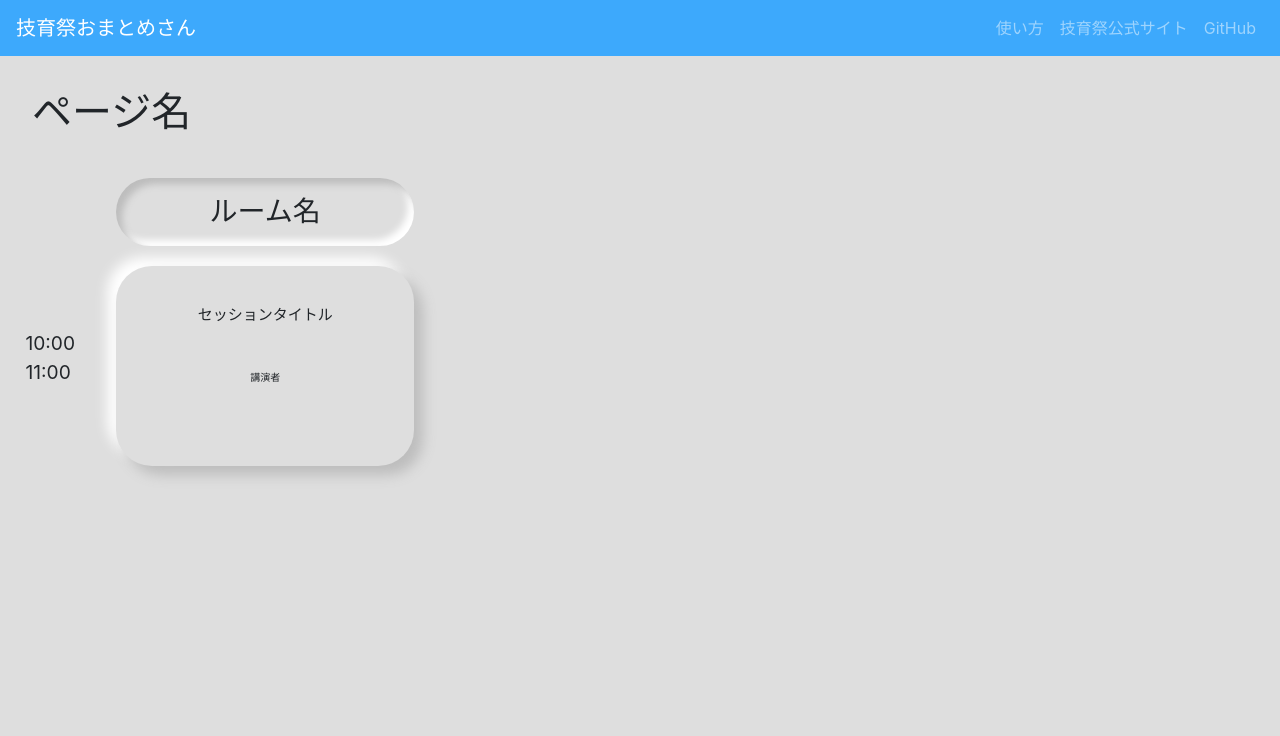
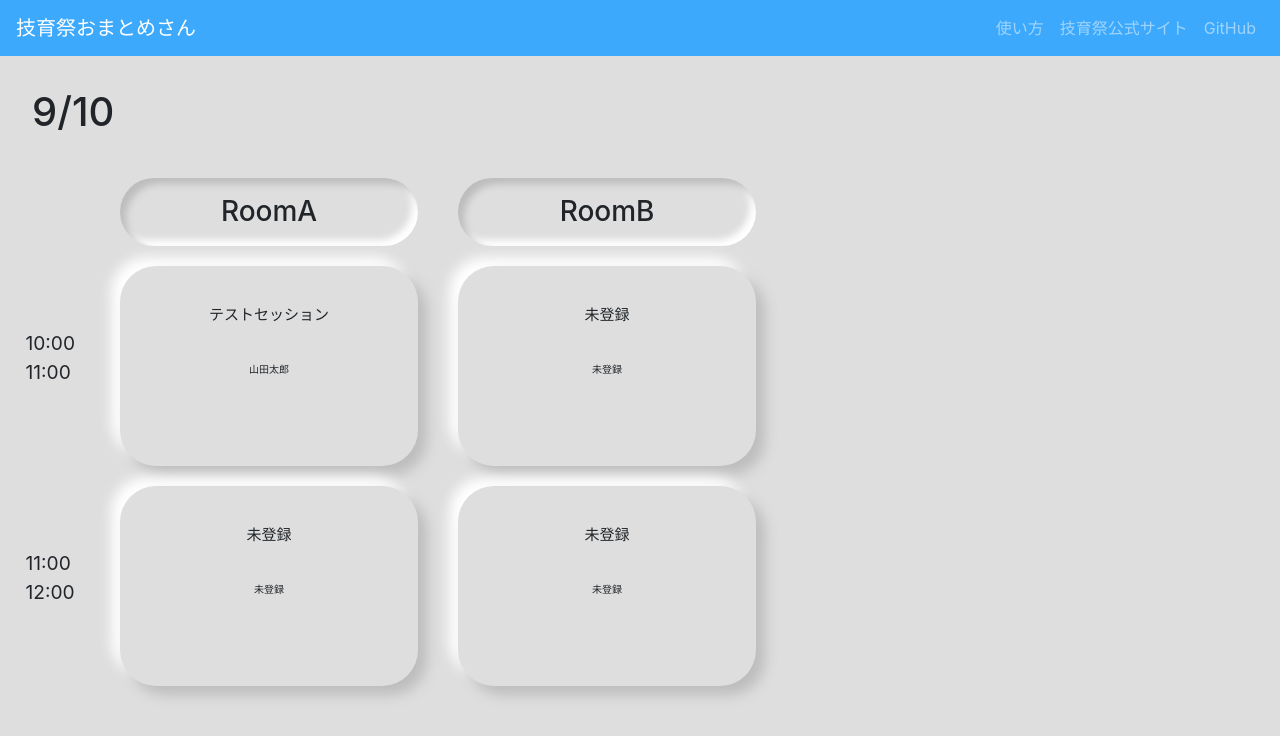
Before and after one commit to soukatsu-ouc-programmers/Twist, a Nuxt app in the folder frontend/src/: page / in a window 1280 px wide. Shown: the top 736 px of the page. Built offline with nearby package versions, Linux system fonts and the light colour scheme.

Commit message:
設定ファイルからトップページ周りをレンダリングできるようにした

```diff
--- /dev/null
+++ b/frontend/src/assets/settings/setting.json
@@ -0,0 +1,5 @@
+{
+    "eventName": "テストイベント",
+    "hashTag": "#test",
+    "sessionInfo": ["timetable.csv"]
+}
--- /dev/null
+++ b/frontend/src/assets/settings/timetable.json
@@ -0,0 +1,24 @@
+{
+    "day": "9/10",
+    "rooms": ["RoomA", "RoomB"],
+    "periods": [
+        {
+            "since": "10:00",
+            "until": "11:00"
+        },
+        {
+            "since": "11:00",
+            "until": "12:00"
+        }
+    ],
+    "sessions": [
+        {
+            "room": "RoomA",
+            "hashTag": "#roomA",
+            "since": "10:00",
+            "until": "11:00",
+            "sessionTitle": "テストセッション",
+            "sessionSpeaker": "山田太郎"
+        }
+    ]
+}
--- a/frontend/src/components/ColumnTitle.vue
+++ b/frontend/src/components/ColumnTitle.vue
@@ -1,8 +1,19 @@
 <template>
   <div>
-    <h3>ルーム名</h3>
+    <h3 v-text="name" />
   </div>
 </template>
+
+<script>
+export default {
+  props: {
+    name: {
+      type: String,
+      default: ''
+    }
+  }
+}
+</script>
 
 <style lang="scss" scoped>
   h3{
--- a/frontend/src/components/Session.vue
+++ b/frontend/src/components/Session.vue
@@ -1,20 +1,20 @@
 <template>
   <div class="session-block" @click="$router.push('/tweet')">
     <div class="session-text">
-      <h4>
-        <p to="/tweet">
-          セッションタイトル
-        </p>
-      </h4>
-      <p to="/tweet" class="speaker">
-        講演者
-      </p>
+      <h4 to="/tweet" v-text="info.sessionTitle" />
+      <p to="/tweet" class="speaker" v-text="info.sessionSpeaker" />
     </div>
   </div>
 </template>
 
 <script>
 export default {
+  props: {
+    info: {
+      type: Object,
+      default: () => ({ sessionTitle: '未登録', sessionSpeaker: '未登録' })
+    }
+  }
 }
 </script>
 
--- a/frontend/src/pages/index.vue
+++ b/frontend/src/pages/index.vue
@@ -1,30 +1,59 @@
 <template>
   <div>
     <h1 class="page-title">
-      ページ名
+      {{ title }}
     </h1>
     <table>
       <thead>
         <tr>
           <td />
-          <td>
-            <ColumnTitle />
+          <td v-for="room in rooms" :key="room">
+            <ColumnTitle :name="room" />
           </td>
         </tr>
       </thead>
       <tbody>
-        <tr>
+        <tr v-for="period in periods" :key="period.since">
           <td>
-            <Time :since="'10:00'" :until="'11:00'" />
+            <Time :since="period.since" :until="period.until" />
           </td>
-          <td class="session-cell">
-            <Session />
+          <td v-for="room in rooms" :key="room" class="session-cell">
+            <Session :info="sessionFilter(room, period.since)" />
           </td>
         </tr>
       </tbody>
     </table>
   </div>
 </template>
+
+<script>
+import setting from '../assets/settings/timetable.json'
+
+export default {
+  data () {
+    return {
+      title: '',
+      sessions: [],
+      rooms: [],
+      periods: []
+    }
+  },
+  mounted () {
+    this.init()
+  },
+  methods: {
+    init () {
+      this.title = setting.day
+      this.sessions = setting.sessions
+      this.rooms = setting.rooms
+      this.periods = setting.periods
+    },
+    sessionFilter (room, since) {
+      return this.sessions.filter(session => (session.room === room && session.since === since))[0]
+    }
+  }
+}
+</script>
 
 <style lang="scss" scoped>
   .page-title{
@@ -40,7 +69,3 @@
     white-space: pre-wrap;
   }
 </style>
-
-<script>
-export default {}
-</script>
```
Also changed, not shown: frontend/src/assets/settings/timetable.csv (added).
